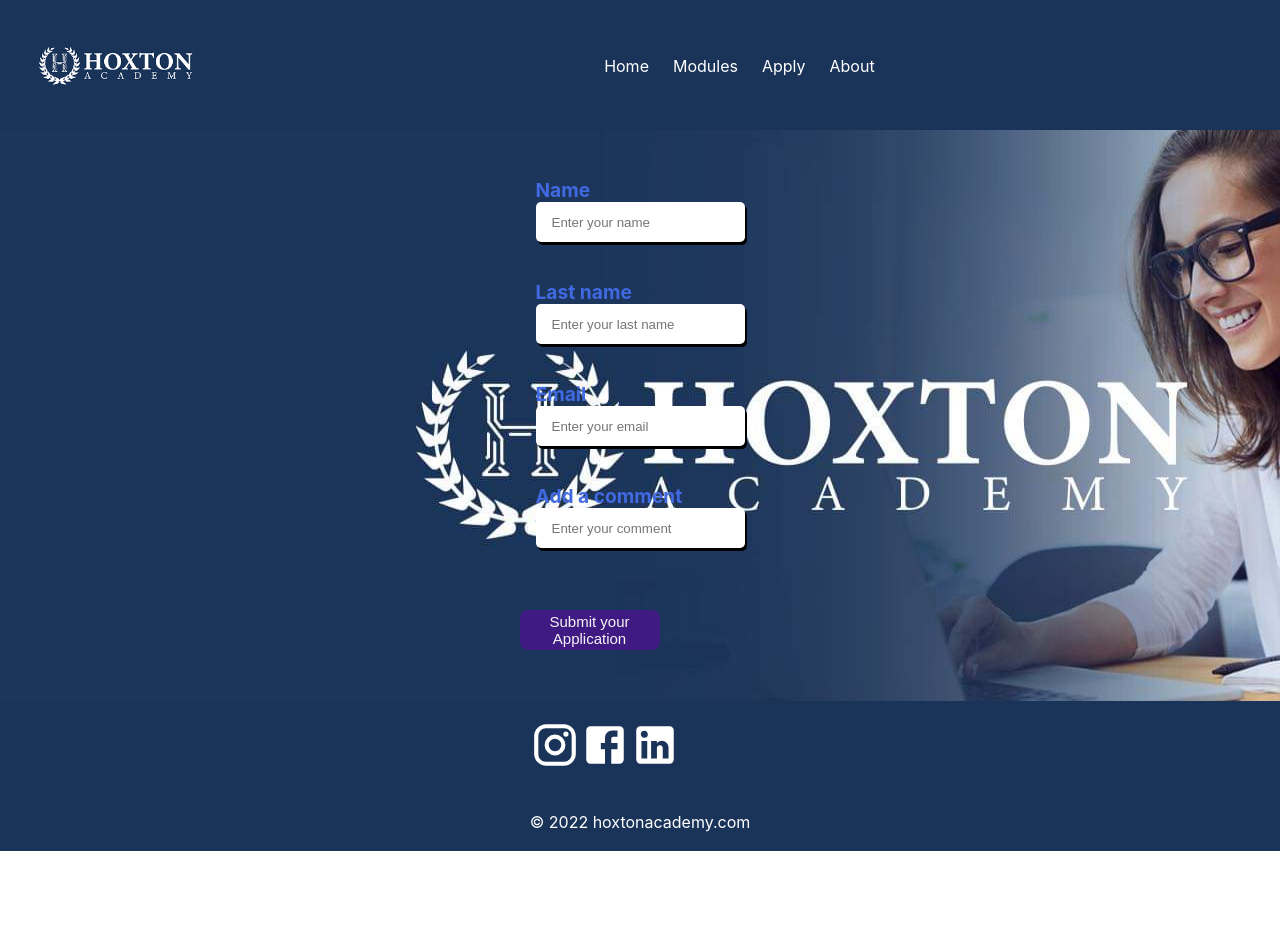
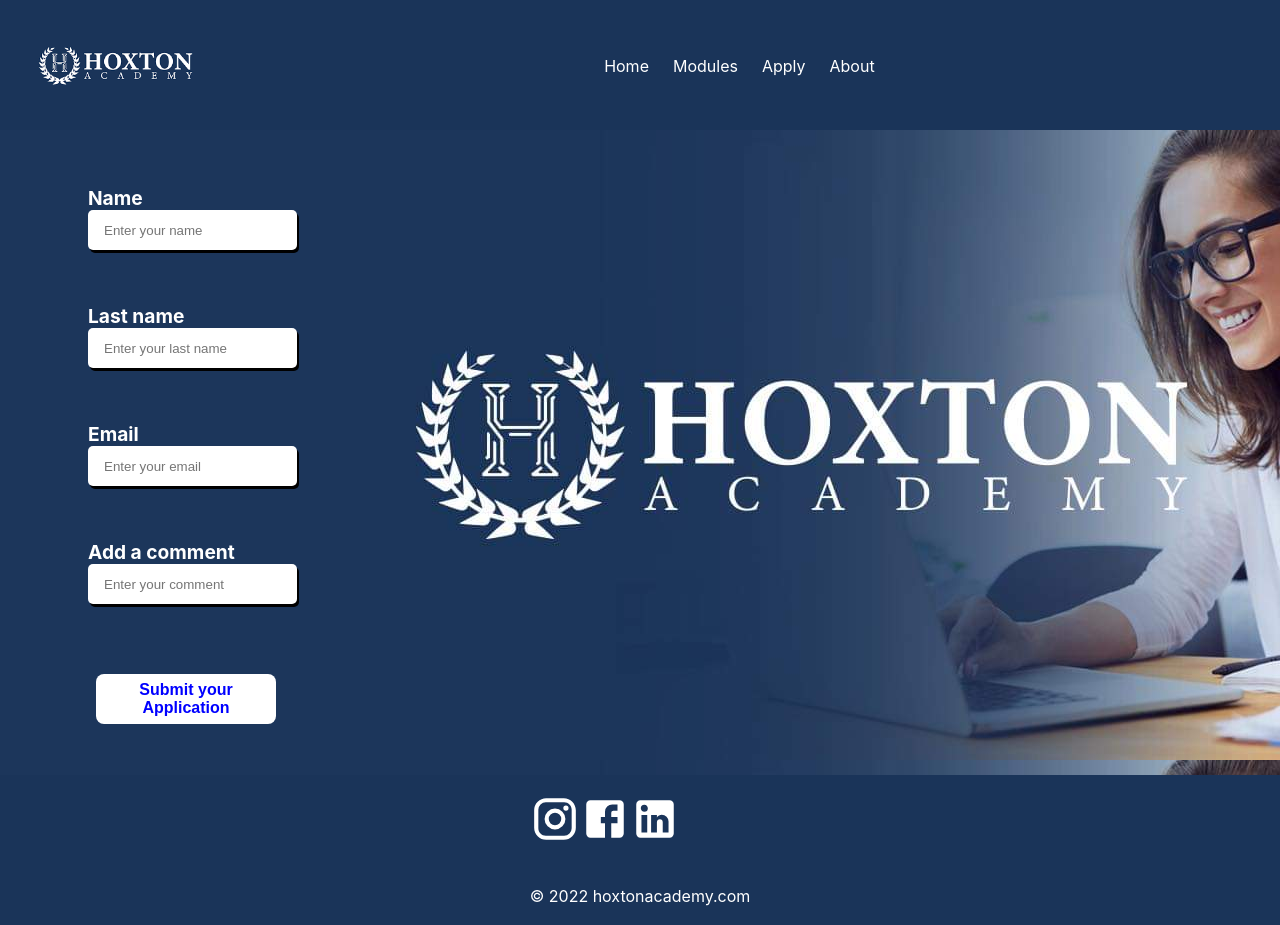
Before and after one commit to denis-projects/hoxton-react-project, a React (Vite) app: page /contact in a window 1280 px wide. Before the commit the page ends 851 px from the top, so only its background shows below. Built offline with nearby package versions, Linux system fonts and the light colour scheme.

Commit message:
finished styling of contact page

```diff
--- a/src/pages/Contact.jsx
+++ b/src/pages/Contact.jsx
@@ -1,6 +1,7 @@
 import React from 'react';
 import Form from '../components/Form';
 import '../styles/Contact.css'
+// @ts-ignore
 import FormPhoto from '../../assets/formPhoto.jpg'
 
 
--- a/src/styles/Contact.css
+++ b/src/styles/Contact.css
@@ -3,18 +3,17 @@
     grid-auto-flow: row;
   }
 
-.contact h1 {
+/* .contact h1 {
     text-align: center;
     color: royalblue;
     font-size: 1.8rem;
     margin-bottom: 1rem;
-}
+} */
 
 form {
     display: grid;
-    justify-content: center;
-    align-items: center;
     margin-bottom: 1.2rem;
+    margin-left: 2rem;
     padding: 2rem;
 
 
@@ -49,7 +48,8 @@
     font-size: 1.2rem;
     margin-bottom: 6px;
     font-weight: 700;
-   color: royalblue;
+    color: white;
+    padding: 0.5rem;
 
 
 }
@@ -58,12 +58,14 @@
 form button {
 
     margin-top: 40px;
-    width: 140px;
-    height: 40px;
+    width: 180px;
+    height: 50px;
     border: none;
-    background-color: #3f1a83;
-    color: whitesmoke;
-    font-size: 15px;
+    background-color: white;
+    color: blue;
+    font-size: 1rem;
+    font-weight: bold;
     cursor: pointer;
     border-radius: 8px;
+    margin-left: 2rem;
 }
```
